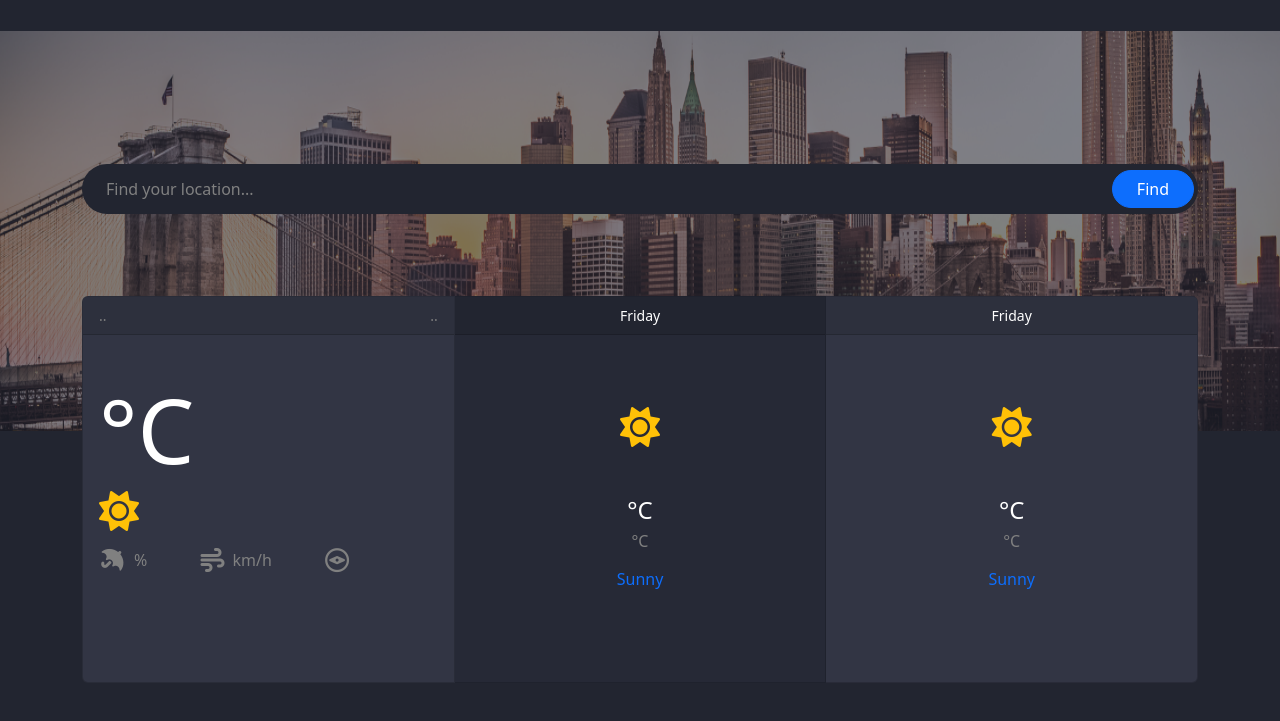
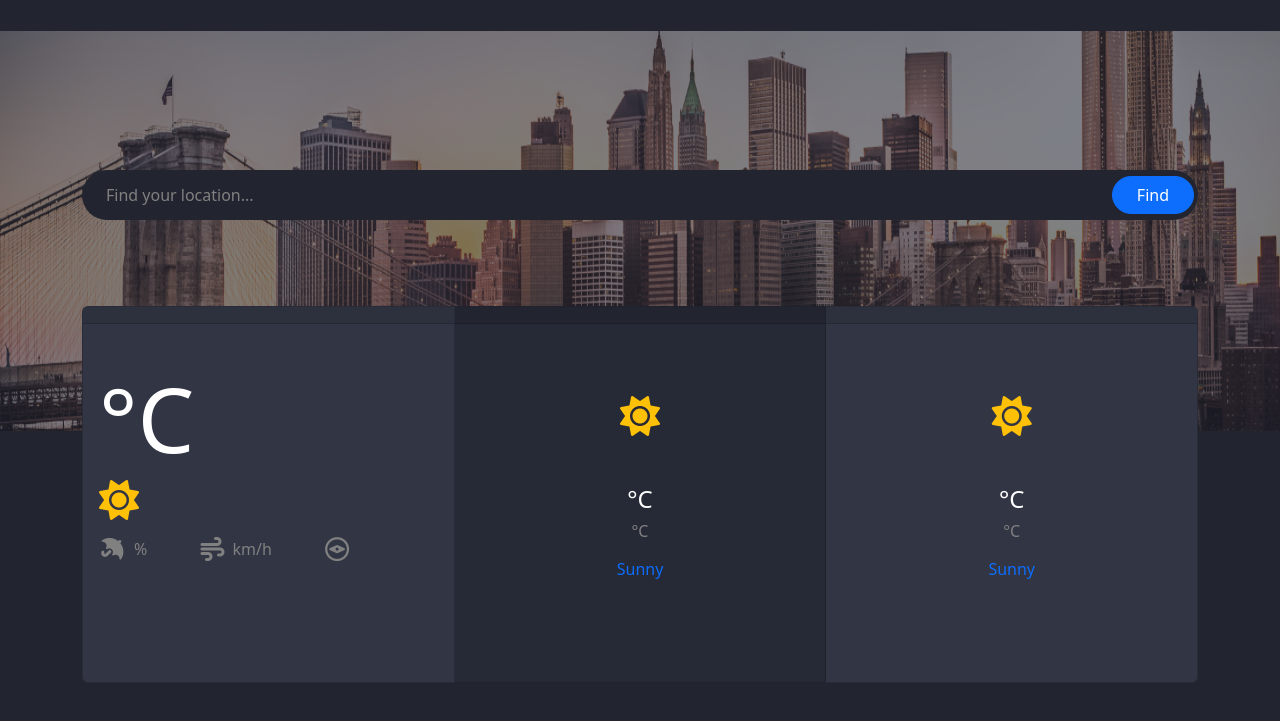
Before and after one commit to mahbahig/Weather-App, a plain HTML site: page index.html in a window 1280 px wide. Shown: the part 113-834 px from the top of the page. Drawn offline with Linux system fonts and the light colour scheme; no server answers.

```diff
--- a/index.html
+++ b/index.html
@@ -65,8 +65,8 @@
             <div class="card-group w-100 my-5">
                 <div class="card bg-light-blue text-white">
                     <div class="card-header bg-light-header text-white d-flex justify-content-between">
-                        <small id="today" class="text-gray">..</small>
-                        <small id="date" class="text-gray">..</small>
+                        <small id="today" class="text-gray"></small>
+                        <small id="date" class="text-gray"></small>
                     </div>
                     <div class="card-body py-4">
                         <p id="city" class="card-text text-gray"></p>
@@ -93,7 +93,7 @@
                 </div>
                 <div class="card bg-dark-card text-white">
                     <div class="card-header bg-dark-blue text-white d-flex justify-content-center">
-                        <small id="tomorrow" class="text-white">Friday</small>
+                        <small id="tomorrow" class="text-white"></small>
                     </div>
                     <div class="card-body py-4 text-center">
                         <p class="card-text my-5">
@@ -106,7 +106,7 @@
                 </div>
                 <div class="card bg-light-blue text-white">
                     <div class="card-header bg-light-header text-white d-flex justify-content-center">
-                        <small id="afterTom" class="text-white">Friday</small>
+                        <small id="afterTom" class="text-white"></small>
                     </div>
                     <div class="card-body py-4 text-center">
                         <p class="card-text my-5">
```
